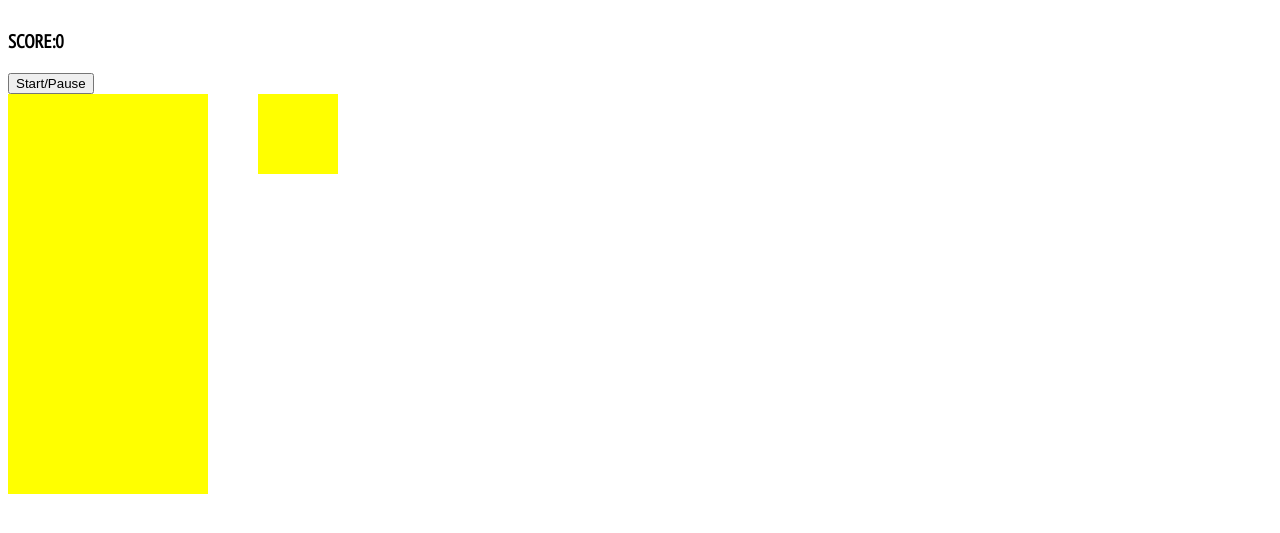
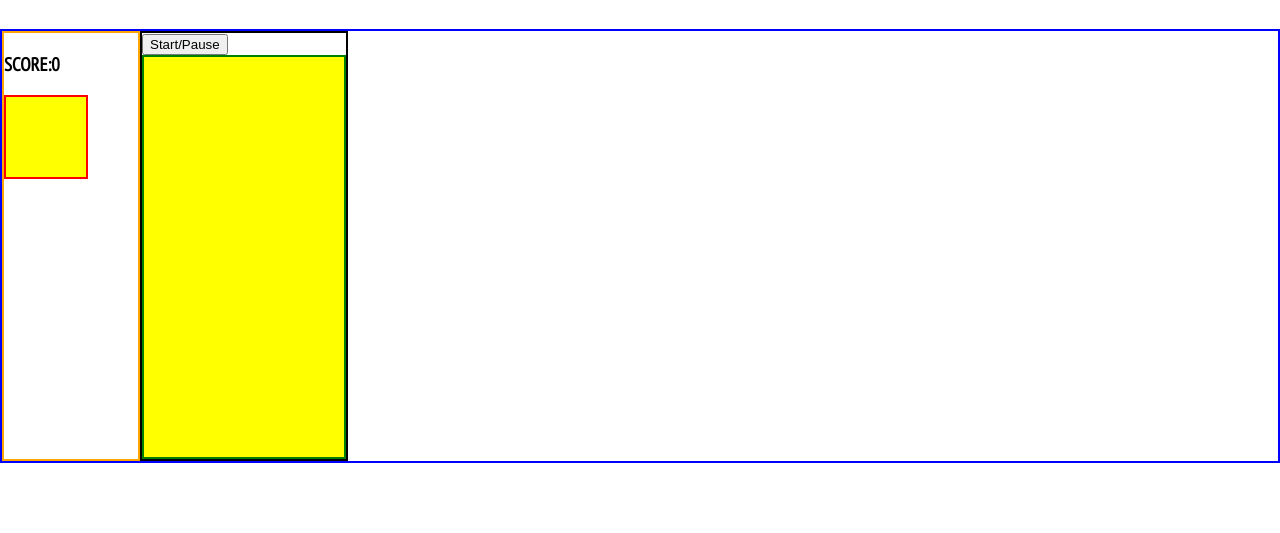
Before and after one commit to jcastillo9/tetris, a plain HTML site: page index.html in a window 1280 px wide. Shown: the part 97-630 px from the top of the page. Drawn offline with Linux system fonts and the light colour scheme.

Commit message:
styled body

```diff
--- a/index.html
+++ b/index.html
@@ -9,9 +9,32 @@
   </head>
   <body>
     <h1>tetris</h1>
+    <div class="main">
+      <div class="score">
         <h3>Score:<span id="score">0</span></h3>
+        <div class="mini-grid">
+          <div></div>
+          <div></div>
+          <div></div>
+          <div></div>
+          <div></div>
+          <div></div>
+          <div></div>
+          <div></div>
+          <div></div>
+          <div></div>
+          <div></div>
+          <div></div>
+          <div></div>
+          <div></div>
+          <div></div>
+          <div></div>
+        </div>
+      </div>
+      <div class="container">
+          <div class="btn">
             <button id="start">Start/Pause</button>
-    <div class="container">
+        </div>
         <div class="grid">
           <div></div>
           <div></div>
@@ -224,23 +247,6 @@
           <div class="taken"></div>
           <div class="taken"></div>
         </div>
-          <div class="mini-grid">
-            <div></div>
-            <div></div>
-            <div></div>
-            <div></div>
-            <div></div>
-            <div></div>
-            <div></div>
-            <div></div>
-            <div></div>
-            <div></div>
-            <div></div>
-            <div></div>
-            <div></div>
-            <div></div>
-            <div></div>
-            <div></div>
       </div>
     </div>
     <script src="app.js" cherset="UTF-8"></script>
--- a/style.css
+++ b/style.css
@@ -3,6 +3,7 @@
 body {
     font-family: 'PT Sans Narrow', sans-serif;
     text-transform: uppercase;
+    margin: auto;
 }
 
 h1 {
@@ -10,8 +11,18 @@ h1 {
     font-size: 3rem;
 }
 
+.main {
+    border: 2px blue solid;
+    display: flex;
+}
+
+.score {
+    border: 2px orange solid;
+}
+
 .container {
-    display: flex;
+    display: block;
+    border: 2px black solid;
 }
 .grid {
     width: 200px;
@@ -19,6 +30,7 @@ h1 {
     display: flex;
     flex-wrap: wrap;
     background-color: yellow;
+    border: 2px green solid;
 }
 
 .grid div {
@@ -31,12 +43,13 @@ h1 {
 }
 
 .mini-grid {
-    margin-left: 50px;
+    margin-right: 50px;
     width: 80px;
     height: 80px;
     display: flex;
     flex-wrap: wrap;
     background-color: yellow;
+    border: 2px red solid;
 }
 
 .mini-grid div {
```
Lines whose indentation alone changed are shown as unchanged.
